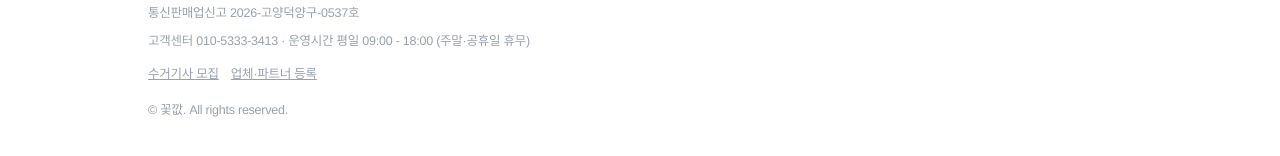
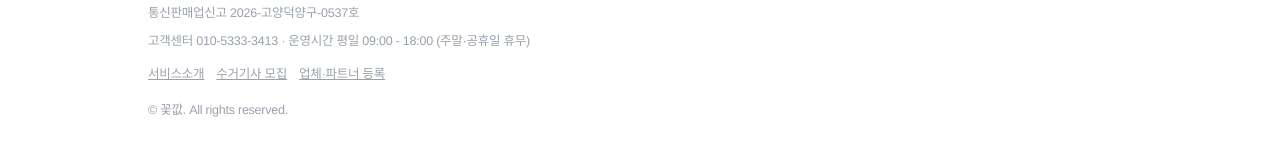
Before and after one commit to obglow3413-droid/wreathpay2, a Next.js app: page / in a window 1280 px wide. Shown: the part 2902-3058 px from the top of the page. Built offline with nearby package versions, Linux system fonts and the light colour scheme; no server answers; a web font is replaced by a local one.

Commit message:
Update SiteFooter.tsx

```diff
--- a/src/components/layout/SiteFooter.tsx
+++ b/src/components/layout/SiteFooter.tsx
@@ -16,6 +16,9 @@ export default function SiteFooter() {
           고객센터 010-5333-3413 · 운영시간 평일 09:00 - 18:00 (주말·공휴일 휴무)
         </p>
         <p className="mt-3 space-x-3">
+          <Link href="/about" className="underline hover:text-muted">
+            서비스소개
+          </Link>
           <Link href="/driver" className="underline hover:text-muted">
             수거기사 모집
           </Link>
```
